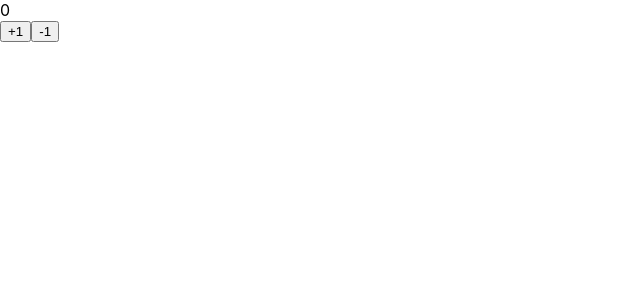
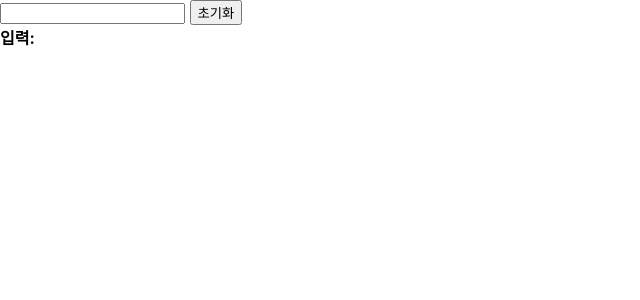
Before and after one commit to zwonlala/react_tutorial, a React (Create React App) app: page / in a window 1280 px wide. Shown: the top 300 px of the page, without its empty margins (0-640 px from the left). Built offline with nearby package versions, Linux system fonts and the light colour scheme.

Commit message:
review lecture 09 초기화 버튼 넣는거 까먹음 input tag에value 설정하는거 까먹음!

```diff
--- a/src/index.js
+++ b/src/index.js
@@ -4,12 +4,14 @@ import './index.css';
 import App from './App';
 import * as serviceWorker from './serviceWorker';
 import Counter from './jiwon/Counter';
+import InputSample from './jiwon/InputSample';
 
 ReactDOM.render(
   // <React.StrictMode>
   //   <App />
   // </React.StrictMode>,
-  <Counter />,
+  // <Counter />,
+  <InputSample/>,
   document.getElementById('root')
 );
 
--- /dev/null
+++ b/src/jiwon/InputSample.js
@@ -0,0 +1,29 @@
+import React, { useState } from 'react';
+
+function InputSample() {
+    const [input, setInput] = useState('');
+
+    const onChange = e => {
+        // console.log(e.target);
+        // console.log(`${e.target}'s change : ${e.target.value}`);
+        const { value } = e.target;
+        setInput(value);
+    }
+
+    const onReset = () => {
+        setInput('');
+    }
+
+    return (
+        <div>
+            <input onChange = { onChange } value={input}/> {/*input에 value 설정하는 거 까먹음 */ }
+            <button onClick = { onReset }>초기화</button> { /*초기화 버튼 까먹음 */ }
+            <div>
+                <b>입력: </b>
+                {input}
+            </div>
+        </div>
+    )
+}
+
+export default InputSample;
```
